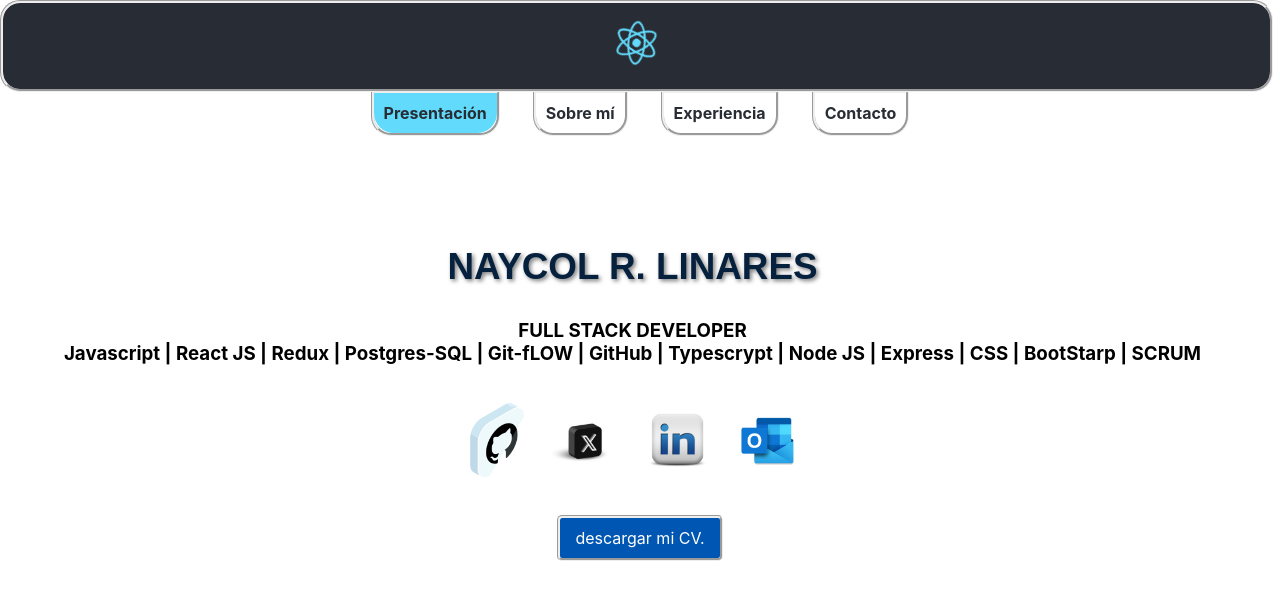
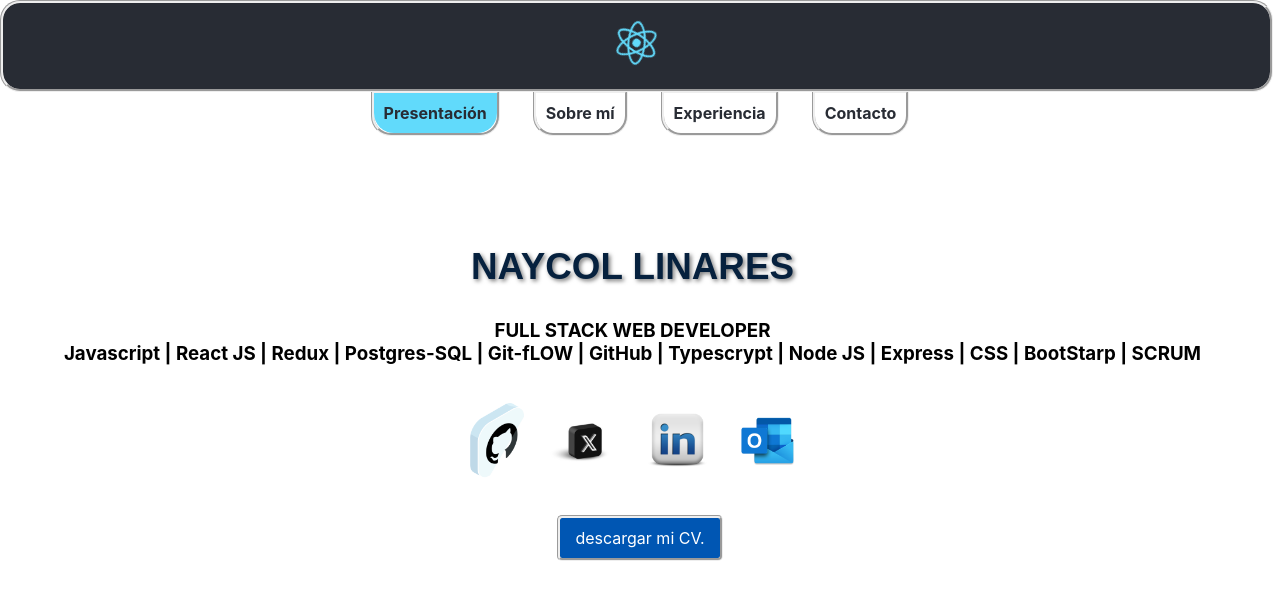
Before and after one commit to wuaicot/Frontend-Portfolio, a React (Create React App) app: page /home in a window 1280 px wide. Shown: the top 600 px of the page. Built offline with nearby package versions, Linux system fonts and the light colour scheme.

Commit message:
changing name R

```diff
--- a/src/components/About/About.js
+++ b/src/components/About/About.js
@@ -24,7 +24,7 @@ const About = () => {
 
         <img className={styles.mifoto}
             src={miFoto}
-            alt="Foto de Naycol R Linares V"
+            alt="Foto de Naycol  Linares "
             />
 
           {/* <h1 className={styles.aboutTittle}>Sobre Mí</h1> */}
--- a/src/components/Home/Home.js
+++ b/src/components/Home/Home.js
@@ -38,10 +38,10 @@ const Home = () => {
             /> */}
 
 
-        <h1 id={styles.titleHome}> NAYCOL R. LINARES </h1>
+        <h1 id={styles.titleHome}> NAYCOL LINARES </h1>
 
         <h3>
-          <span>FULL STACK DEVELOPER</span>
+          <span>FULL STACK WEB DEVELOPER</span>
           <br />
           <span>
            Javascript | React JS | Redux | Postgres-SQL | Git-fLOW | GitHub | Typescrypt | Node JS | Express | CSS | BootStarp | SCRUM
```
Also changed, not shown: FTXT.txt.
